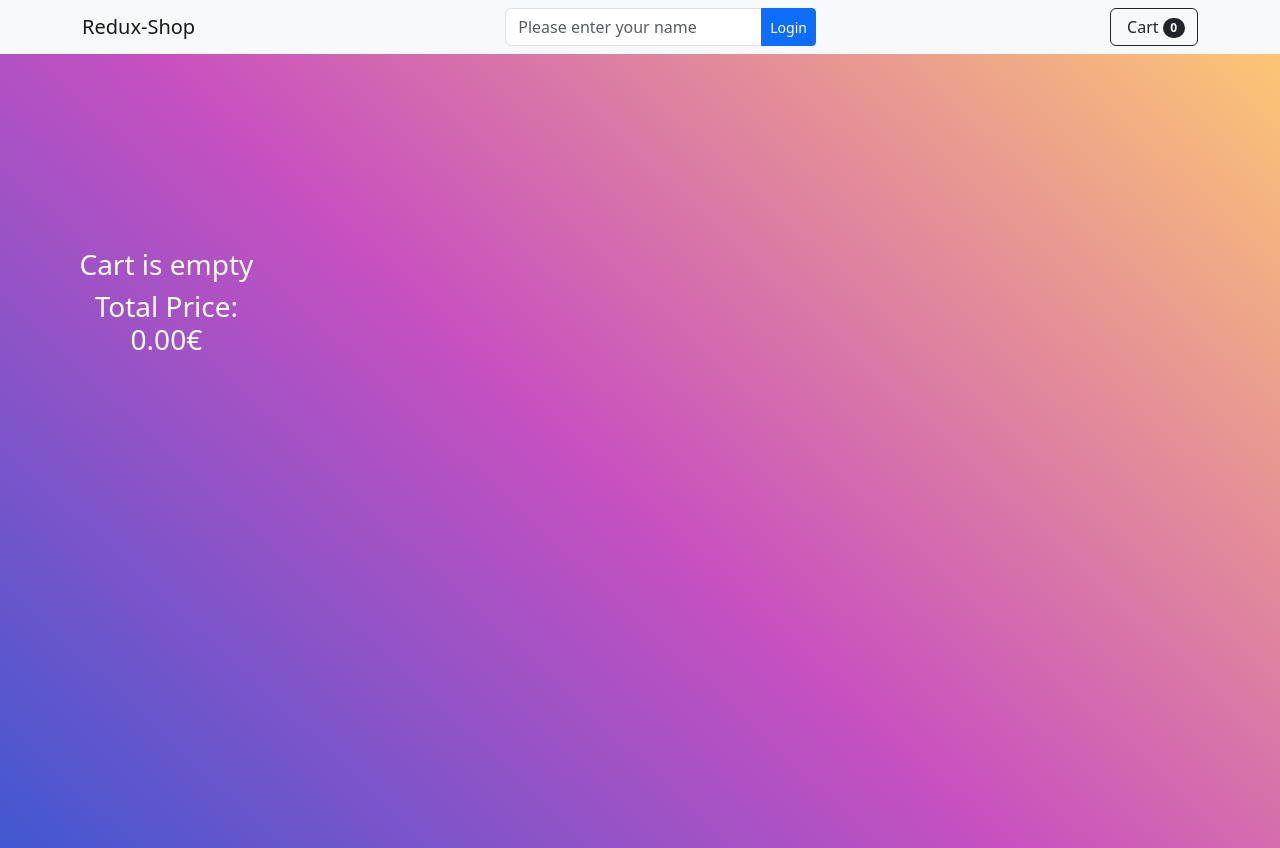
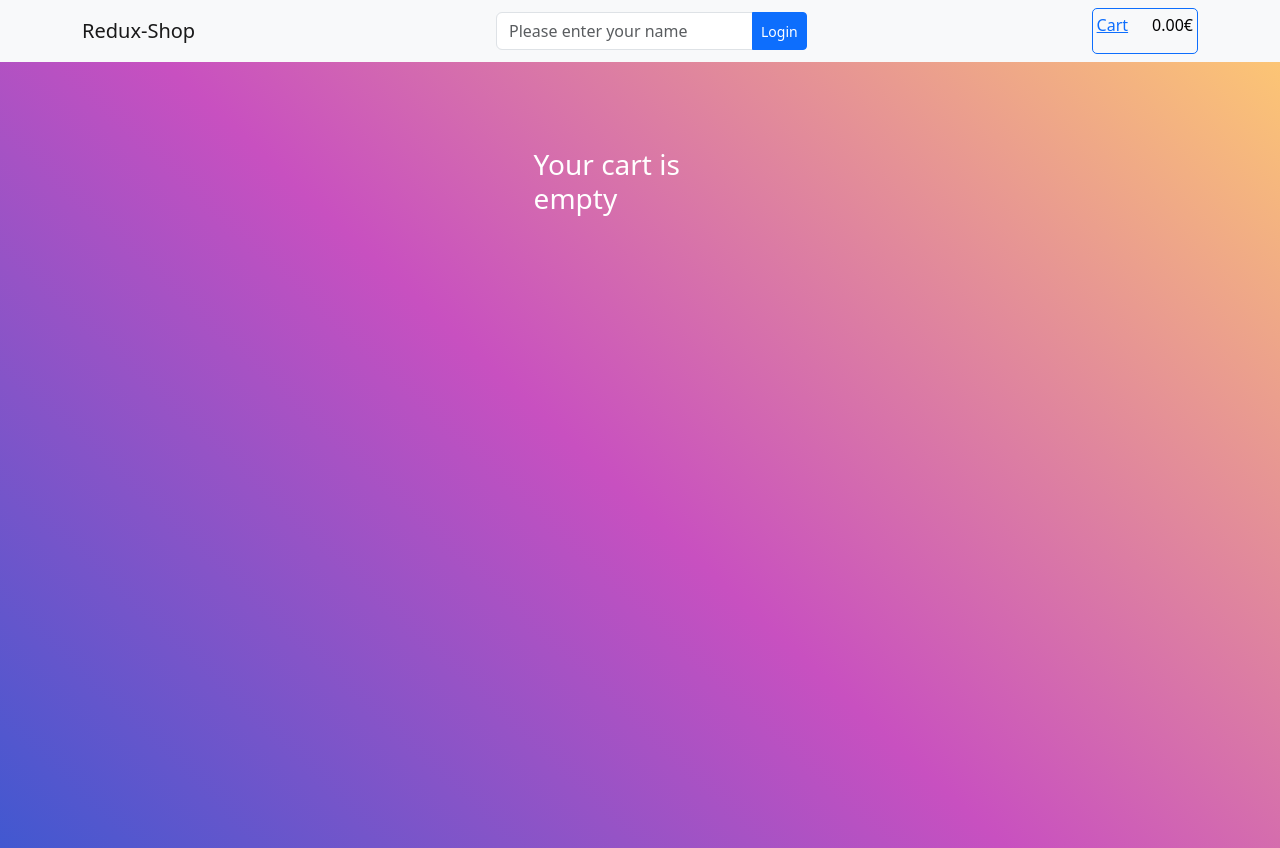
Before and after one commit to FrankSiyli/cra_redux_shop, a React (Create React App) app: page /cart in a window 1280 px wide. Built offline with nearby package versions, Linux system fonts and the light colour scheme.

Commit message:
change styling

```diff
--- a/src/components/cart/Cart.js
+++ b/src/components/cart/Cart.js
@@ -7,17 +7,21 @@ import { useDispatch } from "react-redux";
 const Cart = () => {
   const dispatch = useDispatch();
   const products = useSelector((state) => state.products);
-  const totalPrice = products.reduce((acc, product) => acc + product.price, 0);
   return (
     <>
       <div className="row row-cols-1 row-cols-md-3 row-cols-xl-5 g-4 m-5">
+        {products.length === 0 && (
+          <h3 style={{ marginTop: "100px" }} className="mx-auto text-white">
+            Your cart is empty
+          </h3>
+        )}
         {products?.map((product) => (
           <div key={uid()} className="col mb-4">
             <div
               style={{
                 height: "400px",
               }}
-              className="card bg-base-100 shadow-xl text-center m-3"
+              className="card bg-base-100 shadow-xl text-center m-3 border-2"
             >
               <figure>
                 <img
@@ -46,10 +50,6 @@ const Cart = () => {
             </div>
           </div>
         ))}
-        <div style={{ marginTop: "25vh" }} className="text-white text-center">
-          {products.length === 0 && <h3>Cart is empty</h3>}
-          {<h3>Total Price: {totalPrice.toFixed(2)}€</h3>}
-        </div>
       </div>
     </>
   );
--- a/src/components/categoryButtons/CategoryButtons.js
+++ b/src/components/categoryButtons/CategoryButtons.js
@@ -15,9 +15,10 @@ const CategoryButtons = () => {
 
   return (
     <>
-      <div className="dropdown m-5 ">
+      <div className="dropdown m-3 ">
         <button
-          className="btn btn-primary dropdown-toggle mt-5"
+          style={{ marginTop: "7rem" }}
+          className="btn btn-primary dropdown-toggle "
           type="button"
           data-bs-toggle="dropdown"
           aria-expanded="false"
--- a/src/components/header/Header.js
+++ b/src/components/header/Header.js
@@ -5,6 +5,8 @@ import { Link } from "react-router-dom";
 
 const Header = () => {
   const products = useSelector((state) => state.products);
+
+  const totalPrice = products.reduce((acc, product) => acc + product.price, 0);
 
   return (
     <>
@@ -28,31 +30,18 @@ const Header = () => {
             <Users />
           </div>
           <div>
-            <button
-              className="navbar-toggler"
-              type="button"
-              data-bs-toggle="collapse"
-              data-bs-target="#navbarSupportedContent"
-              aria-controls="navbarSupportedContent"
-              aria-expanded="false"
-              aria-label="Toggle navigation"
+            <div
+              style={{ borderRadius: "5px" }}
+              className="border border-primary"
             >
-              <span className="navbar-toggler-icon"></span>
-            </button>
-            <div
-              className="collapse navbar-collapse"
-              id="navbarSupportedContent"
-            >
-              <ul className="navbar-nav me-auto "></ul>
-              <form className="d-flex">
-                <Link to="/cart" className="btn btn-outline-dark">
-                  <i className="bi-cart-fill me-1"></i>
-                  Cart
-                  <span className="badge bg-dark text-white ms-1 rounded-pill">
-                    {products.length}
-                  </span>
-                </Link>
-              </form>
+              <Link to="/cart" style={{ textDecoration: "none" }} className="">
+                <span class="row p-1 pb-0 ">
+                  <div style={{ textDecoration: "underline" }} className="col ">
+                    Cart
+                  </div>
+                  <p className="col text-black "> {totalPrice.toFixed(2)}€</p>
+                </span>
+              </Link>
             </div>
           </div>
         </div>
--- a/src/components/products/Products.js
+++ b/src/components/products/Products.js
@@ -20,14 +20,14 @@ const Products = () => {
       )}
       {isLoading && <h3 className="text-white text-center">Loading...</h3>}
       {products && (
-        <div className="row row-cols-1 row-cols-md-3 row-cols-xl-5 g-4">
+        <div className="row row-cols-1 row-cols-md-3 row-cols-xl-5 g-4 ">
           {filteredProducts.map((product) => (
-            <div key={product.id} className="col mb-4">
+            <div key={product.id} className="col ">
               <div
                 style={{
                   height: "400px",
                 }}
-                className="card bg-base-100 shadow-xl text-center m-3"
+                className="card bg-base-100 shadow-xl text-center m-3 border-2 "
               >
                 <figure>
                   <img
--- a/src/global.css
+++ b/src/global.css
@@ -1,4 +1,5 @@
 body {
+  overflow-x: hidden;
   min-height: 100vh;
   background-color: #4158d0;
   background-image: linear-gradient(
```
